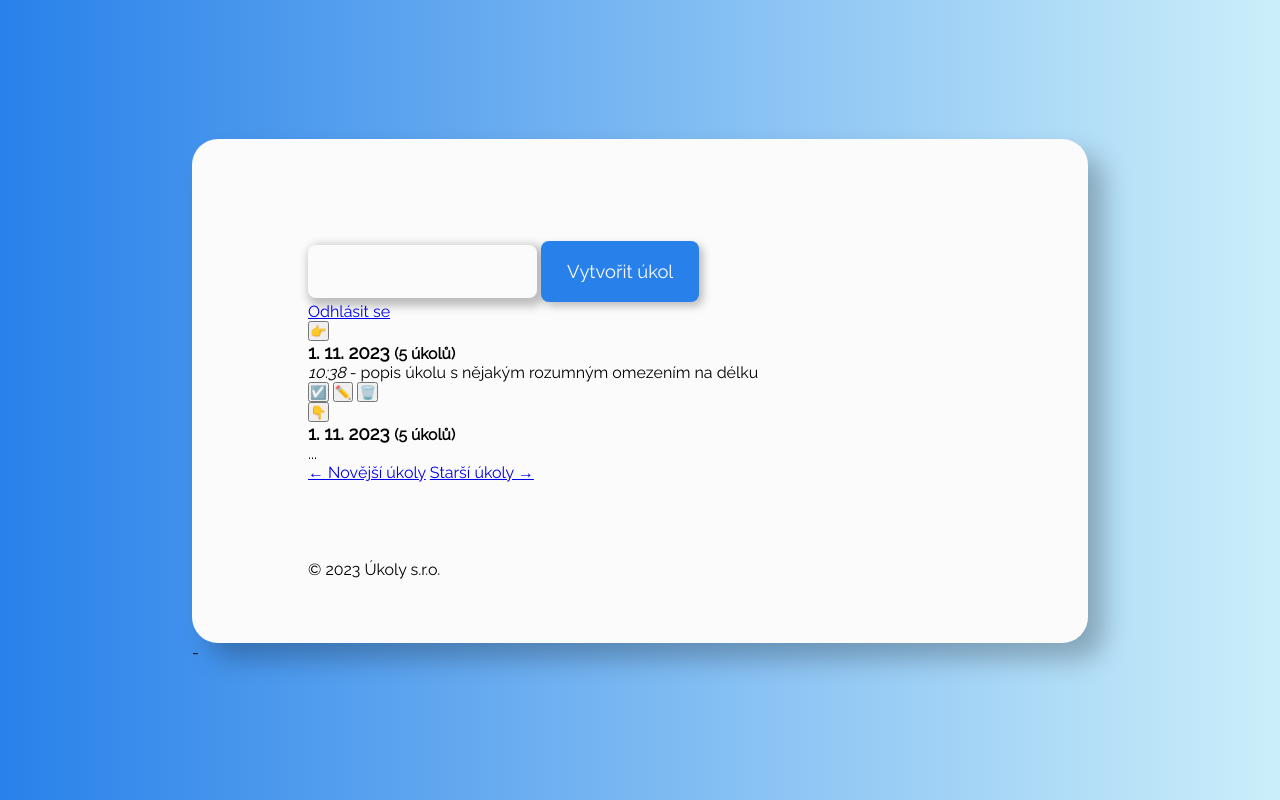
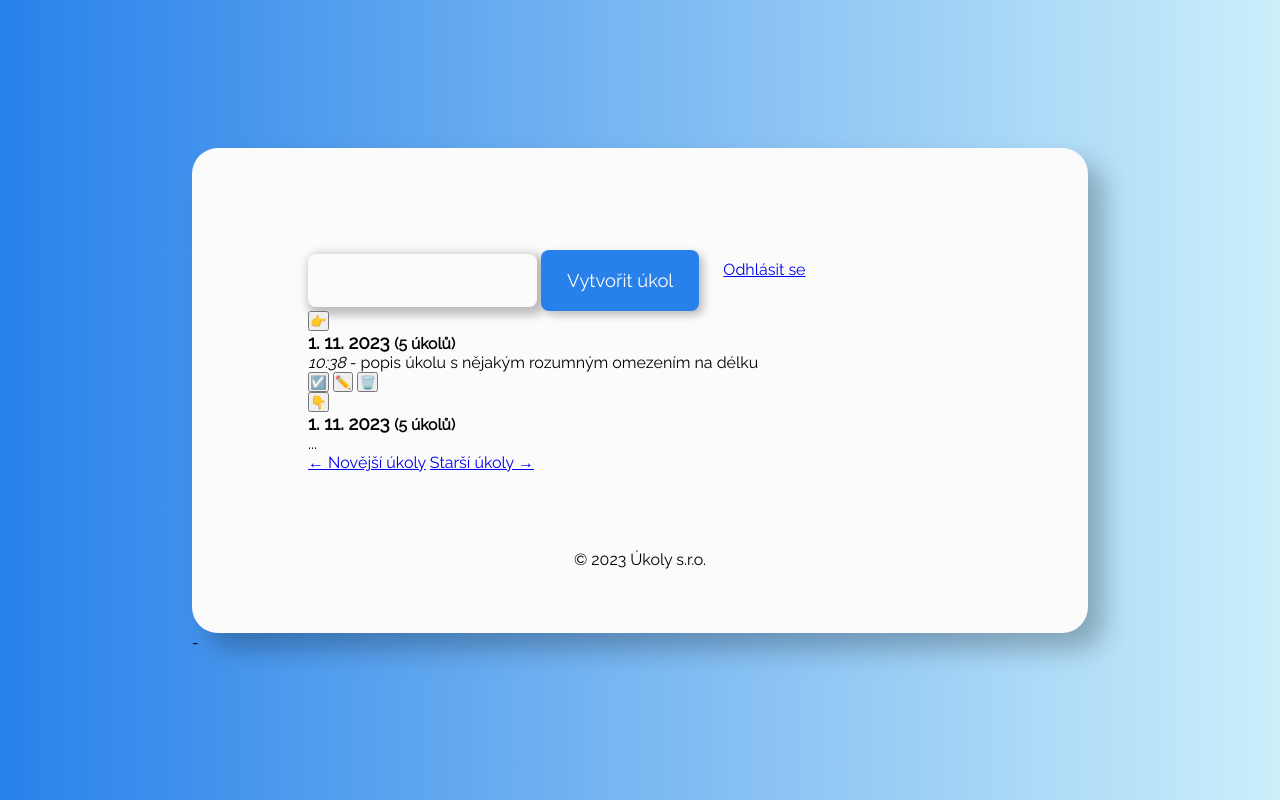
Before and after one commit to JakubPradeniak/codingschool_winter, a PHP site: page /html-templates/todos.html in a window 1280 px wide. Run offline with PHP 8.4, Linux system fonts and the light colour scheme.

Commit message:
Feat: create center style for footer

```diff
--- a/style/style.css
+++ b/style/style.css
@@ -71,6 +71,7 @@ nav {
         gap: 3.5rem;
         font-size: 1.25rem;
 
+        /* TODO: refactor to reduce redundancy */
         > a {
             color: var(--font-color);
             text-decoration: none;
@@ -125,6 +126,10 @@ footer {
         display: flex;
         flex-direction: column;
         gap: 1rem;
+    }
+
+    &.center {
+        justify-content: center;
     }
 }
 
@@ -259,3 +264,25 @@ footer {
         margin-left: auto;
     }
 }
+
+.administration-heading {
+    display: flex;
+    gap: 1.5rem;
+    align-items: center;
+
+    > h1 {
+        font-weight: 700;
+    }
+
+    /* TODO: show in class!! */
+    > a:nth-child(3) {
+        margin-left: auto;
+
+        color: var(--font-color);
+        text-decoration: none;
+
+        &:hover {
+            text-decoration: underline;
+        }
+    }
+}
```
